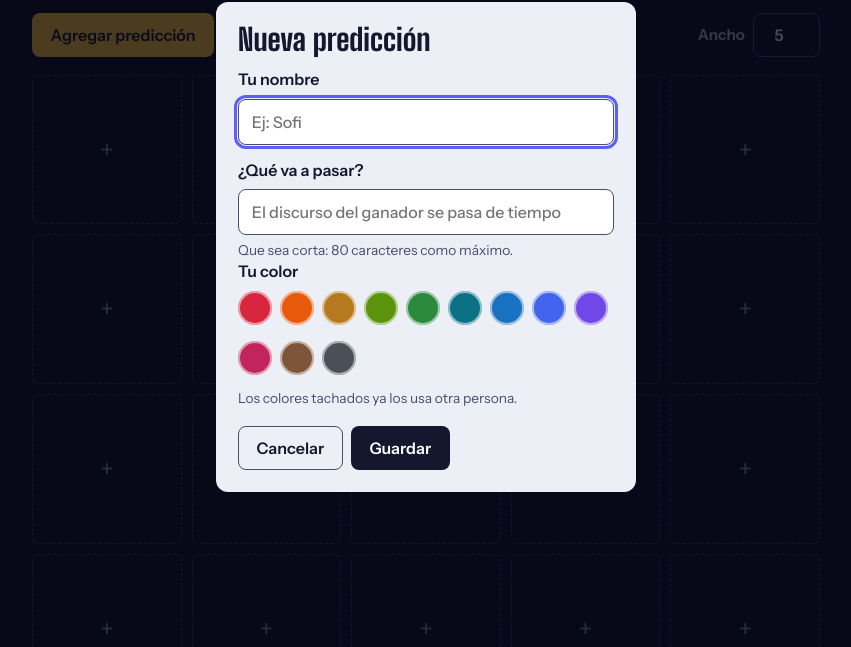
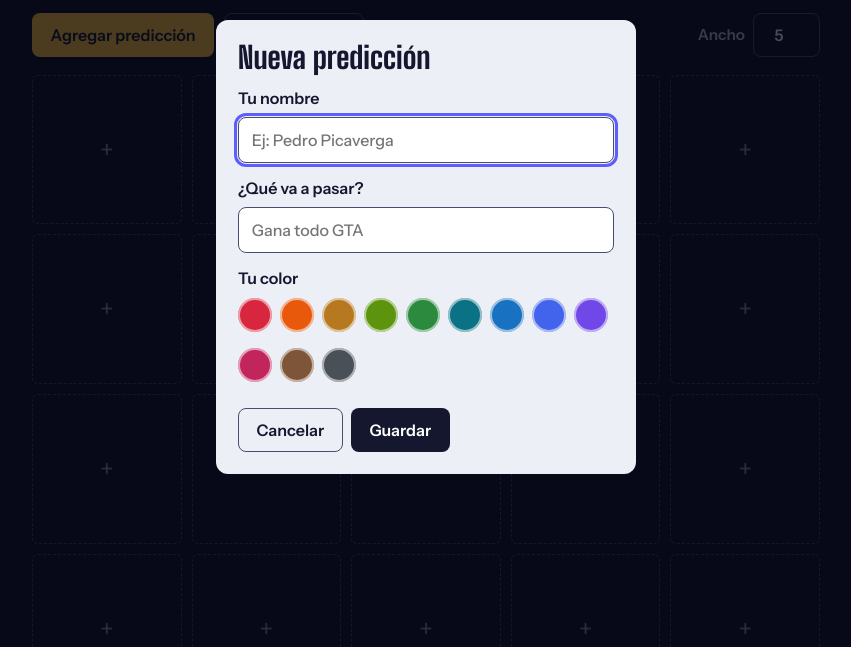
Before and after one commit to patodev335/GOTY_Checker, a plain HTML site: page index.html in a window 1280 px wide. Both pictures are taken after a click on the button "Agregar predicción". Shown: the part 153-800 px from the top of the page, without its empty margins (214-1065 px from the left). Drawn offline with Linux system fonts and the light colour scheme.

Commit message:
fuera cosas normies de ia

```diff
--- a/index.html
+++ b/index.html
@@ -417,12 +417,11 @@
   <form id="form" class="dlg-body" autocomplete="off">
     <h2 id="dlg-title">Nueva predicción</h2>
     <label for="who">Tu nombre</label>
-    <input id="who" type="text" maxlength="20" list="names" placeholder="Ej: Sofi" required>
+    <input id="who" type="text" maxlength="20" list="names" placeholder="Ej: Pedro Picaverga" required>
     <datalist id="names"></datalist>
 
     <label class="lbl" for="field">¿Qué va a pasar?</label>
-    <input id="field" type="text" maxlength="80" placeholder="El discurso del ganador se pasa de tiempo" required>
-    <p class="hint">Que sea corta: 80 caracteres como máximo.</p>
+    <input id="field" type="text" maxlength="80" placeholder="Gana todo GTA" required>
 
     <fieldset class="swatches lbl" id="swatches">
       <legend>Tu color</legend>
@@ -711,7 +710,7 @@
     });
     colorHint.textContent = mine ? 'Este nombre ya tiene su color.'
       : inputs.every((i) => i.disabled) ? 'No quedan colores libres.'
-      : 'Los colores tachados ya los usa otra persona.';
+      : '';
   }
   who.addEventListener('input', updateSwatches);
   let lastWho = '';
```
